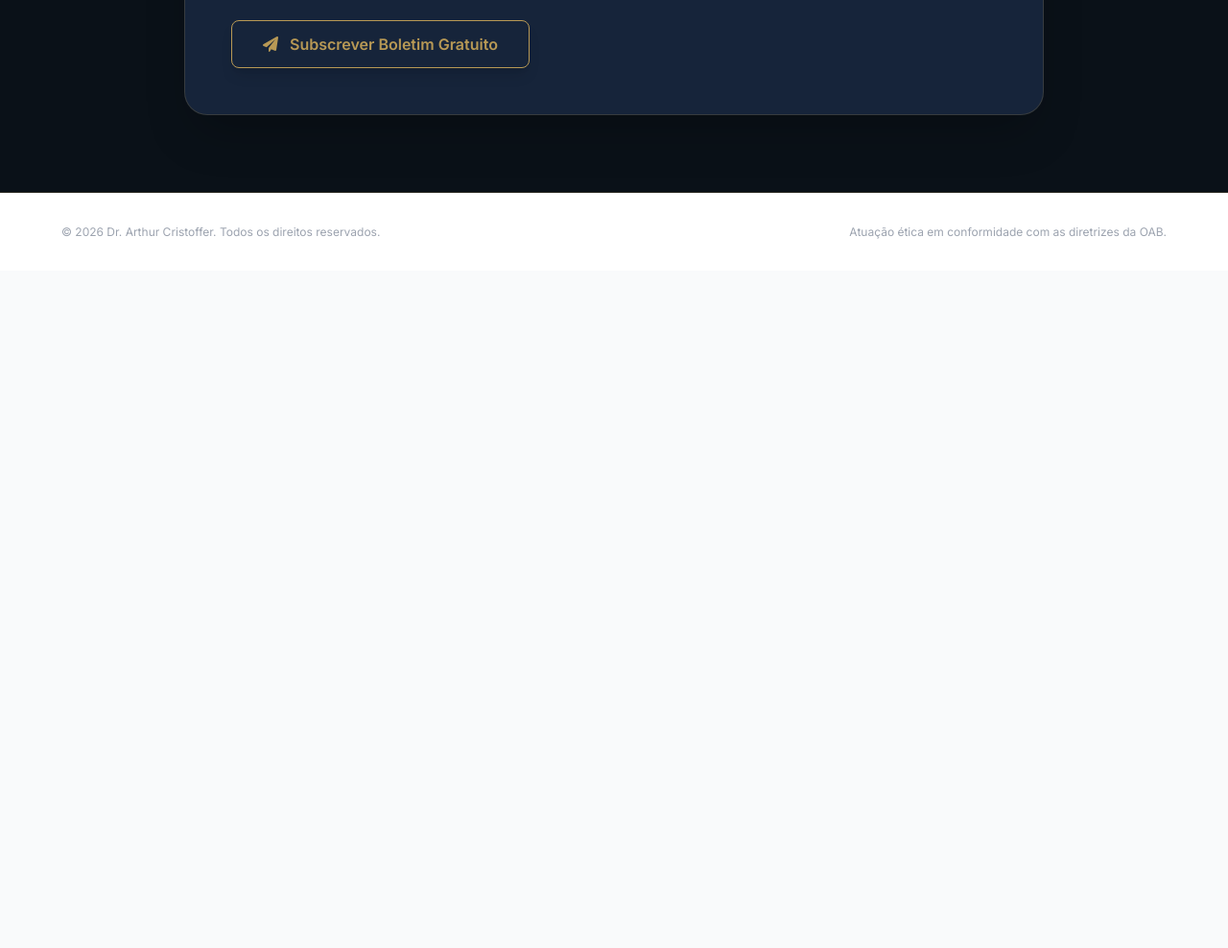
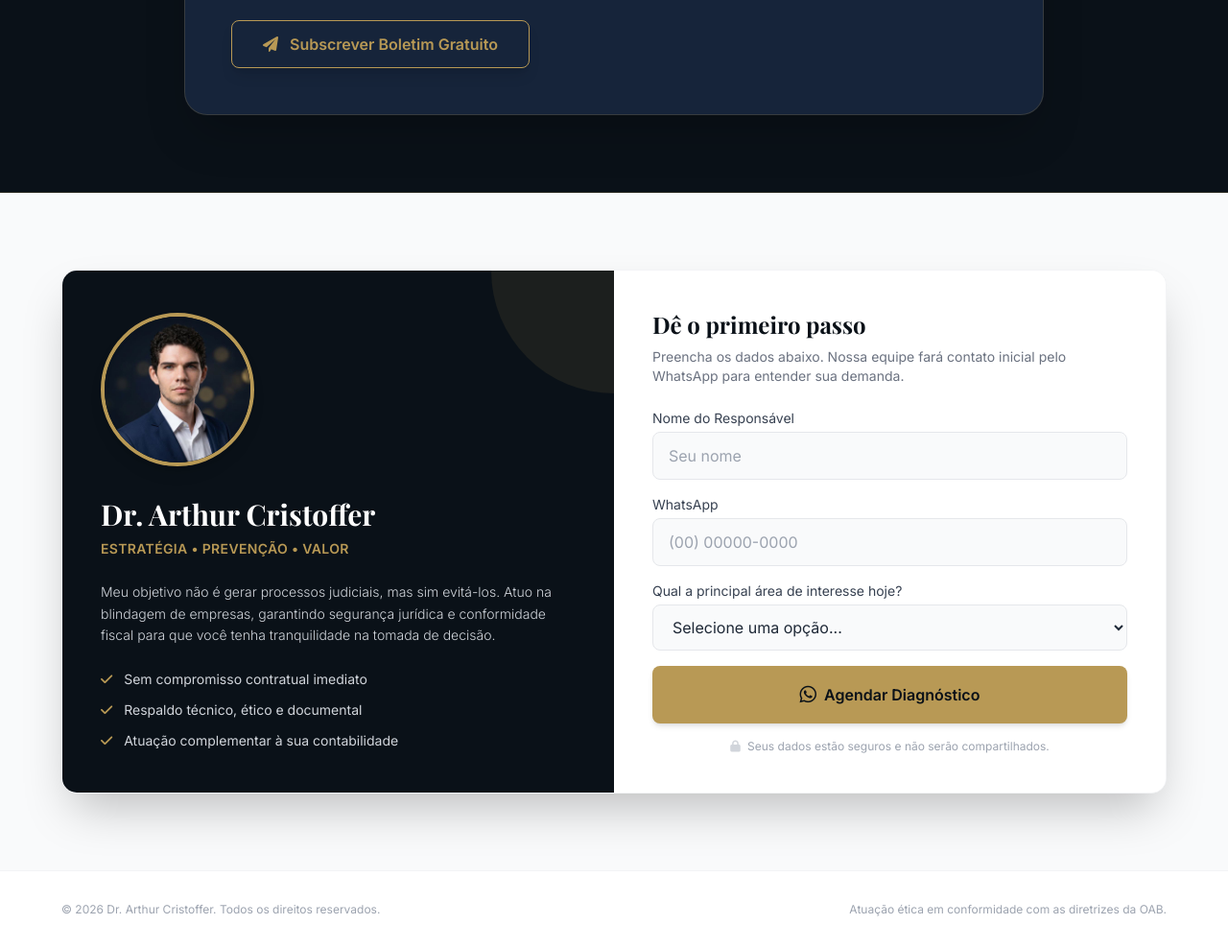
Before and after one commit to DrArthurCristoffer/empresablindada, a plain HTML site: page index.html in a window 1280 px wide. Shown: the part 1802-2790 px from the top of the page at 96% size. Before the commit the page ends 2084 px from the top, so only its background shows below. Drawn offline with nearby package versions, Linux system fonts and the light colour scheme.

Commit message:
Update index.html

```diff
--- a/index.html
+++ b/index.html
@@ -33,14 +33,13 @@
     <!-- CABEÇALHO -->
     <nav class="bg-primary py-5 px-6 border-b border-accent/20">
         <div class="max-w-6xl mx-auto flex justify-center md:justify-start">
-            <!-- Podes voltar a colocar a tag <img> com a tua logo se preferires -->
             <div class="text-accent font-serif text-2xl font-bold tracking-wider">
                 ARTHUR CRISTOFFER<br><span class="text-xs font-sans tracking-widest text-gray-400 font-light uppercase">Advocacia e Consultoria</span>
             </div>
         </div>
     </nav>
 
-    <!-- HERO SECTION (VISUAL DA SUA IMAGEM) -->
+    <!-- HERO SECTION -->
     <header class="bg-primary text-white pt-20 pb-24 px-6 relative overflow-hidden">
         <div class="max-w-4xl mx-auto relative z-10 text-center">
 
@@ -58,7 +57,7 @@
 
             <!-- BOTÃO PARA O GOOGLE FORMS -->
             <div class="flex justify-center">
-                <!-- ATENÇÃO: COLOQUE AQUI O LINK DO SEU GOOGLE FORMS -->
+                <!-- O LINK DO FORMS FOI COLOCADO AQUI: -->
                 <a href="https://forms.gle/ajNzCqZmYJucjYxFA" target="_blank" class="inline-block bg-[#B89955] hover:bg-[#9A7D42] transition-colors duration-300 text-primary font-bold py-4 px-10 rounded-lg text-lg shadow-lg flex items-center gap-3">
                     <i class="fa-solid fa-file-contract"></i> Resgatar Modelo Gratuito Agora
                 </a>
@@ -70,7 +69,7 @@
         </div>
     </header>
 
-    <!-- OS 3 PILARES (CONFORME SUA IMAGEM) -->
+    <!-- OS 3 PILARES -->
     <section class="py-24 px-6 bg-white">
         <div class="max-w-6xl mx-auto">
             <div class="text-center mb-16">
@@ -79,7 +78,7 @@
             </div>
 
             <div class="grid md:grid-cols-3 gap-8">
-                <!-- Pilar 1 -->
+                <!-- Trabalhista -->
                 <div class="bg-gray-50 p-10 rounded-2xl border border-gray-100 shadow-sm hover:shadow-md transition duration-300">
                     <div class="w-12 h-12 bg-primary text-accent rounded-xl flex items-center justify-center text-xl mb-6 shadow-md">
                         <i class="fa-solid fa-users-gear"></i>
@@ -90,7 +89,7 @@
                     </p>
                 </div>
 
-                <!-- Pilar 2 -->
+                <!-- Tributário -->
                 <div class="bg-gray-50 p-10 rounded-2xl border border-gray-100 shadow-sm hover:shadow-md transition duration-300">
                     <div class="w-12 h-12 bg-primary text-accent rounded-xl flex items-center justify-center text-xl mb-6 shadow-md">
                         <i class="fa-solid fa-file-invoice-dollar"></i>
@@ -101,7 +100,7 @@
                     </p>
                 </div>
 
-                <!-- Pilar 3 -->
+                <!-- Empresarial -->
                 <div class="bg-gray-50 p-10 rounded-2xl border border-gray-100 shadow-sm hover:shadow-md transition duration-300">
                     <div class="w-12 h-12 bg-primary text-accent rounded-xl flex items-center justify-center text-xl mb-6 shadow-md">
                         <i class="fa-solid fa-handshake-angle"></i>
@@ -115,7 +114,7 @@
         </div>
     </section>
 
-    <!-- SEÇÃO DA NEWSLETTER SEGMENTADA (NOSSA INTEGRAÇÃO COM O SHEETS) -->
+    <!-- SEÇÃO DA NEWSLETTER SEGMENTADA -->
     <section class="py-20 px-6 bg-primary border-t border-b border-accent/20" id="newsletter">
         <div class="max-w-4xl mx-auto">
             <div class="bg-secondary rounded-3xl shadow-2xl border border-accent/20 p-8 md:p-12 text-white relative overflow-hidden">
@@ -170,6 +169,66 @@
         </div>
     </section>
 
+    <!-- AUTORIDADE E FORMULÁRIO (WHATSAPP DE VOLTA) -->
+    <section id="formulario" class="py-20 px-6 bg-gray-50">
+        <div class="max-w-6xl mx-auto bg-white rounded-2xl shadow-2xl border border-gray-100 overflow-hidden flex flex-col md:flex-row">
+
+            <div class="md:w-1/2 bg-primary p-10 flex flex-col justify-center relative">
+                <div class="absolute top-0 right-0 w-32 h-32 bg-accent/10 rounded-bl-full"></div>
+
+                <div class="mb-8 relative z-10">
+                    <img src="foto.jpg.jpeg" alt="Dr. Arthur Cristoffer" class="w-32 h-32 md:w-40 md:h-40 rounded-full border-4 border-accent object-cover shadow-lg">
+                </div>
+
+                <h2 class="font-serif text-3xl font-bold mb-2 text-white">Dr. Arthur Cristoffer</h2>
+                <h3 class="text-accent font-semibold mb-6 tracking-wide text-sm uppercase">Estratégia • Prevenção • Valor</h3>
+
+                <p class="text-gray-300 mb-6 text-sm leading-relaxed font-light">
+                    Meu objetivo não é gerar processos judiciais, mas sim evitá-los. Atuo na blindagem de empresas, garantindo segurança jurídica e conformidade fiscal para que você tenha tranquilidade na tomada de decisão.
+                </p>
+                <ul class="space-y-3 text-sm text-gray-300">
+                    <li><i class="fa-solid fa-check text-accent mr-2"></i> Sem compromisso contratual imediato</li>
+                    <li><i class="fa-solid fa-check text-accent mr-2"></i> Respaldo técnico, ético e documental</li>
+                    <li><i class="fa-solid fa-check text-accent mr-2"></i> Atuação complementar à sua contabilidade</li>
+                </ul>
+            </div>
+
+            <div class="p-10 md:w-1/2 flex flex-col justify-center bg-white">
+                <h3 class="font-serif text-2xl font-bold text-primary mb-2">Dê o primeiro passo</h3>
+                <p class="text-sm text-gray-500 mb-6">Preencha os dados abaixo. Nossa equipe fará contato inicial pelo WhatsApp para entender sua demanda.</p>
+
+                <form id="formDiagnostico" class="space-y-4">
+                    <div>
+                        <label class="block text-sm font-medium text-gray-700 mb-1">Nome do Responsável</label>
+                        <input type="text" id="nomeLead" required class="w-full px-4 py-3 bg-gray-50 border border-gray-200 rounded-lg focus:ring-2 focus:ring-accent focus:border-accent outline-none transition" placeholder="Seu nome">
+                    </div>
+                    <div>
+                        <label class="block text-sm font-medium text-gray-700 mb-1">WhatsApp</label>
+                        <input type="tel" id="whatsLead" required class="w-full px-4 py-3 bg-gray-50 border border-gray-200 rounded-lg focus:ring-2 focus:ring-accent focus:border-accent outline-none transition" placeholder="(00) 00000-0000">
+                    </div>
+                    <div>
+                        <label class="block text-sm font-medium text-gray-700 mb-1">Qual a principal área de interesse hoje?</label>
+                        <select id="interesseLead" class="w-full px-4 py-3 bg-gray-50 border border-gray-200 rounded-lg focus:ring-2 focus:ring-accent focus:border-accent outline-none transition">
+                            <option value="Não informada">Selecione uma opção...</option>
+                            <option value="Preventivo Trabalhista">Preventivo Trabalhista (Evitar processos/ajustar RH)</option>
+                            <option value="Revisão Tributária">Revisão Tributária (Simples Nacional)</option>
+                            <option value="Contratos e Empresarial">Contratos e Empresarial</option>
+                            <option value="Assessoria Full-Service">Assessoria Mensal Completa (Full-Service)</option>
+                            <option value="Outra demanda">Outra demanda</option>
+                        </select>
+                    </div>
+
+                    <!-- BOTÃO DO WHATSAPP -->
+                    <button type="button" onclick="enviarParaWhatsApp()" class="w-full bg-accent hover:bg-accentHover text-primary font-bold py-4 px-4 rounded-lg transition-colors mt-4 shadow-md flex justify-center items-center gap-2">
+                        <i class="fa-brands fa-whatsapp text-xl"></i> Agendar Diagnóstico
+                    </button>
+
+                    <p class="text-xs text-center text-gray-400 mt-4"><i class="fa-solid fa-lock text-gray-300 mr-1"></i> Seus dados estão seguros e não serão compartilhados.</p>
+                </form>
+            </div>
+        </div>
+    </section>
+
     <!-- FOOTER -->
     <footer class="bg-white text-gray-400 py-8 text-center text-xs px-6 border-t border-gray-100">
         <div class="max-w-6xl mx-auto flex flex-col md:flex-row justify-between items-center gap-4">
@@ -178,8 +237,27 @@
         </div>
     </footer>
 
-    <!-- SCRIPT DE ENVIO DA NEWSLETTER -->
+    <!-- SCRIPT DE ROTEAMENTO (NEWSLETTER E WHATSAPP) -->
     <script>
+        // REDIRECIONA PARA O SEU WHATSAPP
+        function enviarParaWhatsApp() {
+            var nome = document.getElementById('nomeLead').value.trim();
+            var telefone = document.getElementById('whatsLead').value.trim();
+            var interesse = document.getElementById('interesseLead').value;
+
+            if (nome === "" || telefone === "") {
+                alert("Por favor, preencha seu nome e WhatsApp para continuarmos de forma segura.");
+                return;
+            }
+
+            var seuNumeroWhatsApp = "5531971466764";
+            var texto = "Olá, Dr. Arthur! Meu nome é *" + nome + "*. Preenchi o formulário na sua página e tenho interesse na área de *" + interesse + "*. Gostaria de entender melhor como funciona o diagnóstico preliminar.";
+
+            var url = "https://wa.me/" + seuNumeroWhatsApp + "?text=" + encodeURIComponent(texto);
+            window.open(url, '_blank');
+        }
+
+        // ENVIA OS DADOS DA NEWSLETTER PARA A SUA PLANILHA
         function enviarNewsletter(event) {
             event.preventDefault();
 
```
